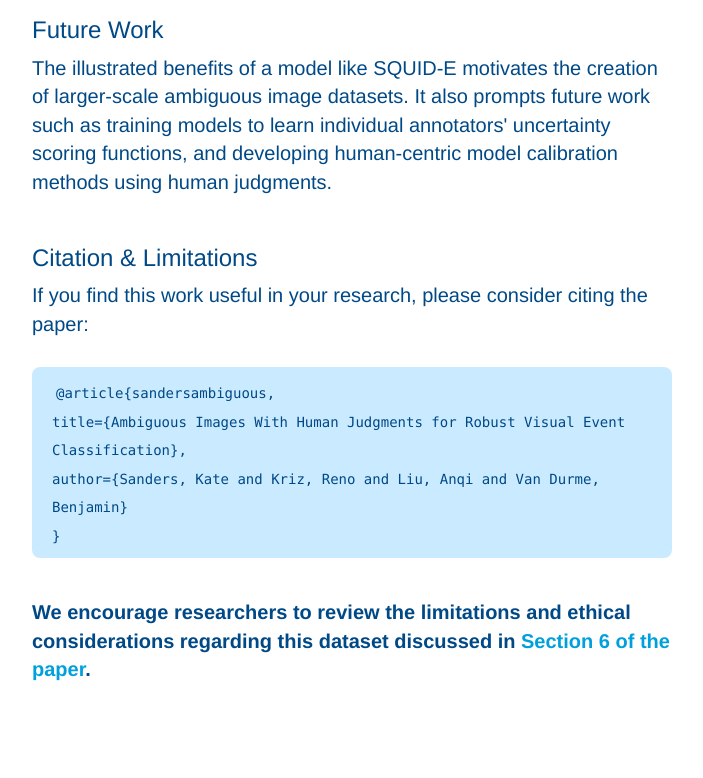
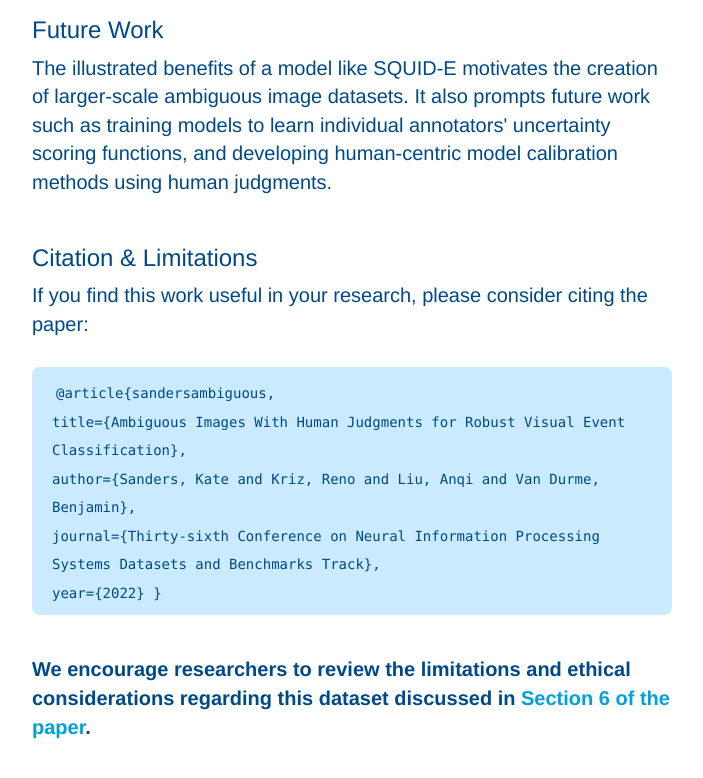
Before and after one commit to katesanders9/ambiguous-images, a website: page index.html in a window 1280 px wide. Shown: the part 7253-8031 px from the top of the page, without its empty margins (288-991 px from the left). Before the commit the page ends 7994 px from the top, so only its background shows below. Drawn offline with nearby package versions, Linux system fonts and the light colour scheme.

Commit message:
Updated citation

```diff
--- a/index.html
+++ b/index.html
@@ -753,7 +753,9 @@ Turk. Annotators were provided with an event prompt and six images from the data
         <div class="codewrap">
       <code class="code1" style="font-size:14px">@article{sandersambiguous,<br>
       title={Ambiguous Images With Human Judgments for Robust Visual Event Classification},<br>
-      author={Sanders, Kate and Kriz, Reno and Liu, Anqi and Van Durme, Benjamin}<br>
+      author={Sanders, Kate and Kriz, Reno and Liu, Anqi and Van Durme, Benjamin},<br>
+      journal={Thirty-sixth Conference on Neural Information Processing Systems Datasets and Benchmarks Track},<br>
+      year={2022}
       }</code><br></div></div>
 
       <b>We encourage researchers to review the limitations and ethical considerations regarding this dataset discussed in <a class="link" href=https://openreview.net/forum?id=6Hl7XoPNAVX>Section 6 of the paper</a>.</b><br><br><br>
```
